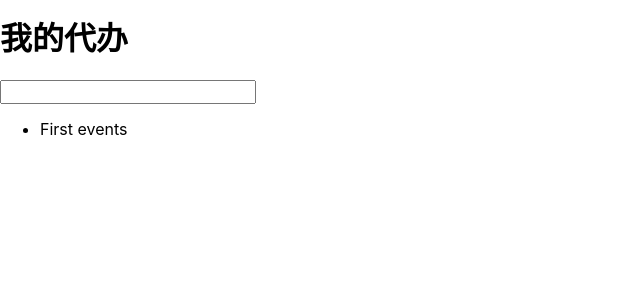
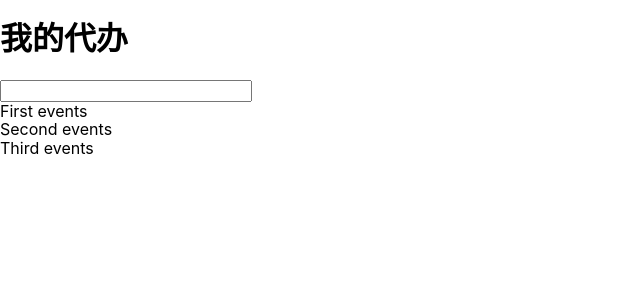
Before and after one commit to ggg50/toDoList, a React (Create React App) app in the folder app/: page / in a window 1280 px wide. Shown: the top 300 px of the page, without its empty margins (0-640 px from the left). Built offline with nearby package versions, Linux system fonts and the light colour scheme.

Commit message:
基本样式 reset.css

```diff
--- a/app/src/App.js
+++ b/app/src/App.js
@@ -3,6 +3,7 @@
 import TodoInput from './todoInput';
 import TodoItem from './todoItem';
 import 'normalize.css';
+import './reset.css';
 import './App.css';
 
 class App extends React.Component{
@@ -11,7 +12,9 @@
     this.state = {
       newTodo: "test",
       todoList: [
-        {id: 1, title: "First events"}
+        {id: 1, title: "First events"},
+        {id: 2, title: "Second events"},
+        {id: 3, title: "Third events"},
       ]
     }
   }
--- /dev/null
+++ b/app/src/reset.css
@@ -0,0 +1,17 @@
+* {
+  padding: 0;
+  margin: 0;
+  box-sizing: border-box;
+}
+*::after{
+  box-sizing: border-box;
+}
+*::before{
+  box-sizing: border-box;
+}
+ul,ol,dl{
+  list-style:none;
+}
+a{
+  color: inherit;
+}
```
